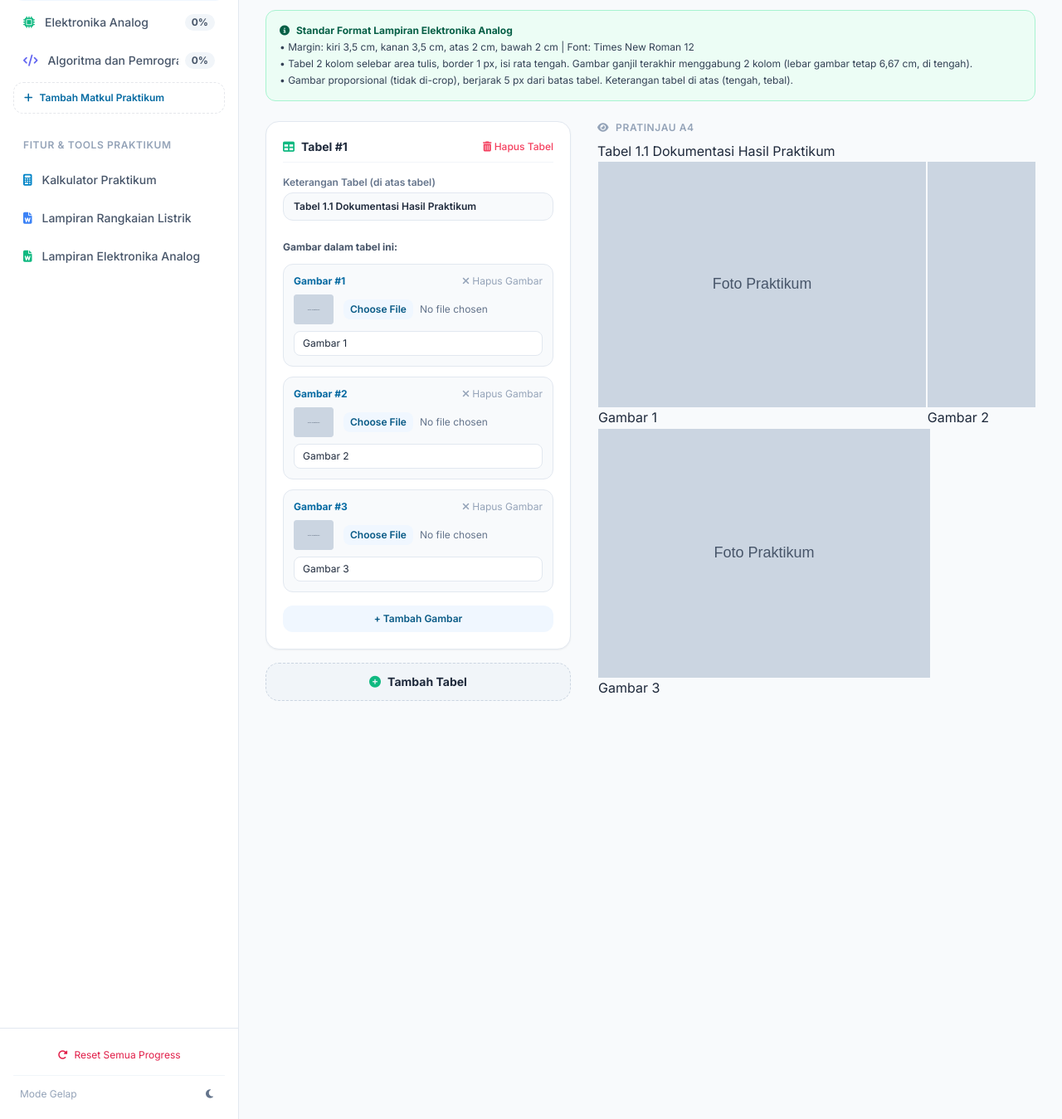
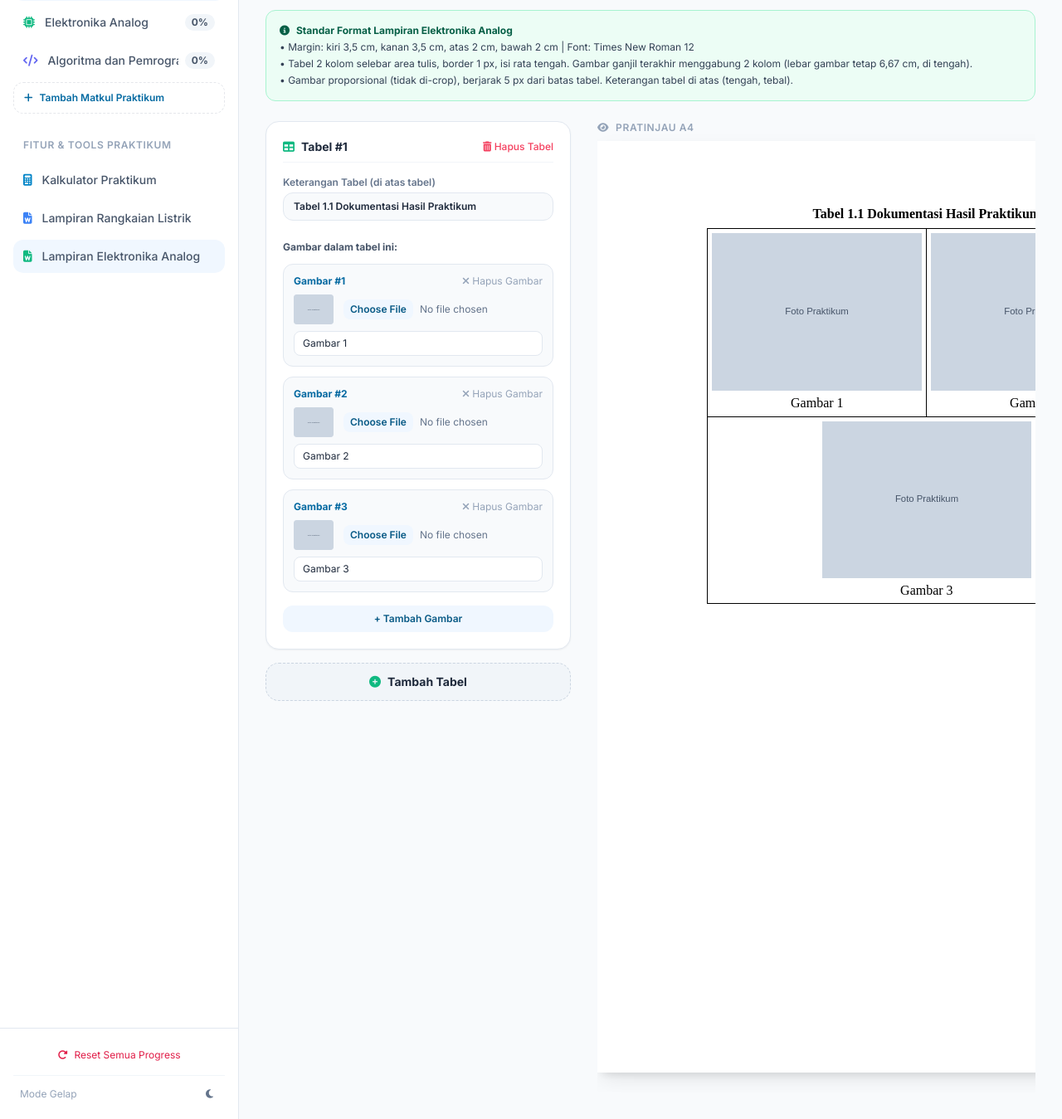
Before and after one commit to bastianmuhamadarya-tech/Praktikum_Manager, a Flask app: template practicum_assistant/templates/analog.html in a window 1280 px wide. Shown: the part 182-1531 px from the top of the page at 83% size. Run offline with Flask 3, Linux system fonts and the light colour scheme; the template is opened without the code that fills it, so the values that code supplies are empty; some libraries are stand-ins or nearby versions.

Commit message:
Add files via upload

```diff
--- a/practicum_assistant/static/script.js
+++ b/practicum_assistant/static/script.js
@@ -107,9 +107,14 @@ function toggleDarkMode() {
 }
 
 function highlightActiveNav() {
-    if (PAGE !== 'tools') return;
-    const tab = new URLSearchParams(location.search).get('tab') === 'appendix' ? 'appendix' : 'calculator';
-    const el = document.getElementById('nav-' + tab);
+    let id = null;
+    if (PAGE === 'tools') {
+        const tab = new URLSearchParams(location.search).get('tab') === 'appendix' ? 'appendix' : 'calculator';
+        id = 'nav-' + tab;
+    } else if (PAGE === 'analog') {
+        id = 'nav-analog';
+    }
+    const el = id ? document.getElementById(id) : null;
     if (el) {
         el.classList.add('bg-brand-50', 'text-brand-600', 'dark:bg-slate-700/50', 'dark:text-brand-400');
     }
@@ -212,7 +217,10 @@ async function resetAllData() {
     const data = await api('POST', '/api/reset');
     if (!data) return;
 
-    try { localStorage.removeItem('lab_manager_appendix'); } catch (e) {}
+    try {
+        localStorage.removeItem('lab_manager_appendix');
+        localStorage.removeItem('lab_manager_appendix_analog');
+    } catch (e) {}
     location.href = '/';
 }
 
--- a/practicum_assistant/static/style.css
+++ b/practicum_assistant/static/style.css
@@ -106,3 +106,75 @@ body {
         margin: 0;
     }
 }
+
+/* =========================================================
+   Lampiran Elektronika Analog
+   Margin halaman: kiri 3,5 cm, kanan 3,5 cm, atas 2 cm, bawah 2 cm
+   Area tulis: 21 cm - 3,5 cm - 3,5 cm = 14 cm
+   ========================================================= */
+.a4-analog {
+    width: 210mm;
+    min-height: 297mm;
+    padding: 20mm 35mm;
+    margin: 0 auto;
+    background: white;
+    box-shadow: 0 10px 25px -5px rgba(0, 0, 0, 0.1), 0 8px 10px -6px rgba(0, 0, 0, 0.1);
+    color: #000;
+    font-family: 'Times New Roman', Times, serif;
+    font-size: 12pt;
+    box-sizing: border-box;
+    position: relative;
+}
+
+.analog-block {
+    margin-bottom: 16pt;
+}
+
+/* Keterangan tabel: di atas tabel, tengah, ukuran 12, tebal */
+.analog-table-caption {
+    text-align: center;
+    font-weight: bold;
+    font-size: 12pt;
+    margin: 0 0 4pt 0;
+}
+
+/* Tabel selebar area tulis (menempel ke margin), 2 kolom sama lebar */
+.analog-table {
+    width: 100%;
+    border-collapse: collapse;
+    table-layout: fixed;
+}
+
+/* Batas tebal 1 px, isi rata tengah, jarak 5 px dari batas ke isi */
+.analog-table td {
+    border: 1px solid #000;
+    padding: 0 5px 5px 5px;
+    text-align: center;
+    vertical-align: middle;
+    font-family: 'Times New Roman', Times, serif;
+    font-size: 12pt;
+}
+
+/* Spasi 5 px sebelum setiap paragraf di dalam sel */
+.analog-table td p {
+    margin: 5px 0 0 0;
+    font-size: 12pt;
+    line-height: 1.3;
+    overflow-wrap: anywhere;
+}
+
+/* Gambar proporsional, selebar isi sel (jarak 5 px ke batas tabel) */
+.analog-table td img {
+    display: block;
+    width: 100%;
+    max-width: 100%;
+    height: auto;
+}
+
+/* Sel gabungan (gambar ganjil terakhir): lebar gambar sama dengan gambar lain (6,67 cm), di tengah */
+.analog-table td.merged img {
+    width: 6.67cm;
+    max-width: 100%;
+    margin-left: auto;
+    margin-right: auto;
+}
```
